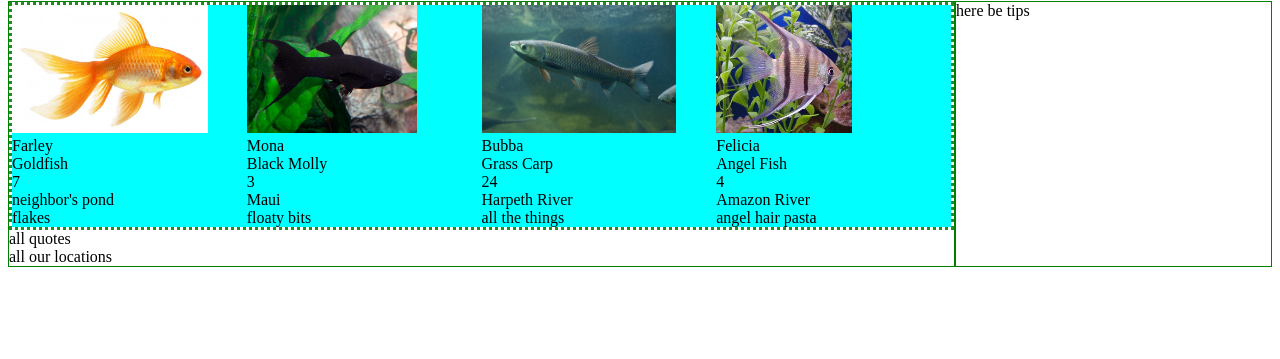
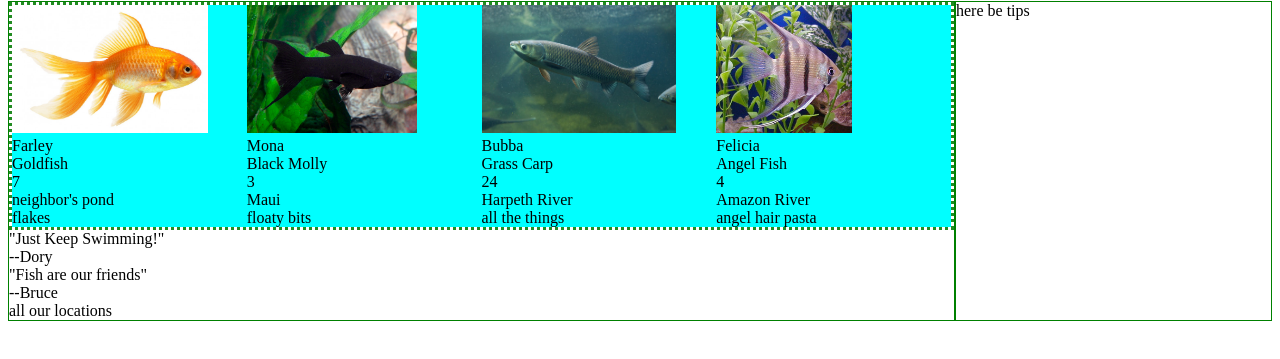
Before and after one commit to NSS-Day-Cohort-49/martins-aquarium, a plain HTML site: page index.html in a window 1280 px wide. Shown: the part 99-458 px from the top of the page. Drawn offline with Linux system fonts and the light colour scheme.

Commit message:
added quotes

```diff
--- a/index.html
+++ b/index.html
@@ -59,7 +59,14 @@
         </section>
       </article>
       <article class="quotesList">
-        all quotes
+        <section class="quote card">
+          <div class="quote__text">"Just Keep Swimming!"</div>
+          <div class="quote__author">--Dory</div>
+        </section>
+        <section class="quote card">
+          <div class="quote__text">"Fish are our friends"</div>
+          <div class="quote__author">--Bruce</div>
+        </section>
       </article>
       <article class="locationsList">
         all our locations
```
